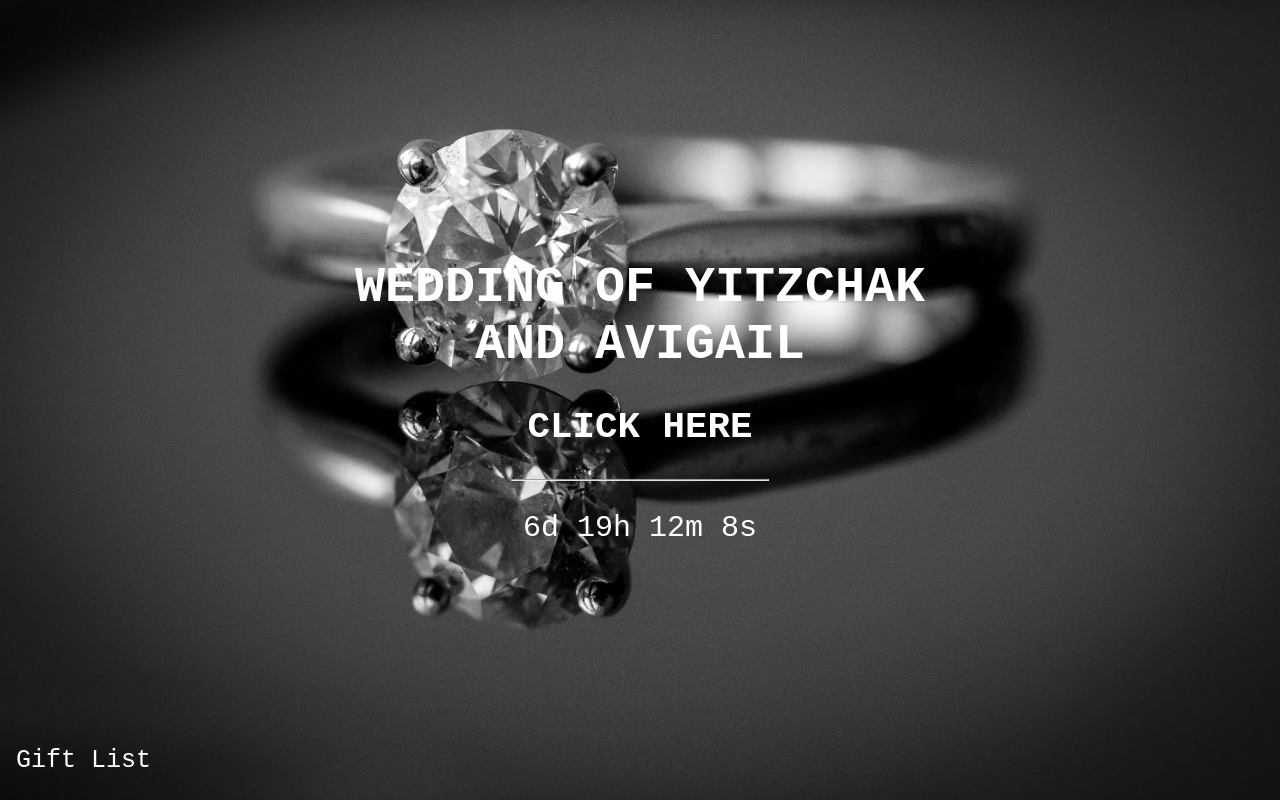
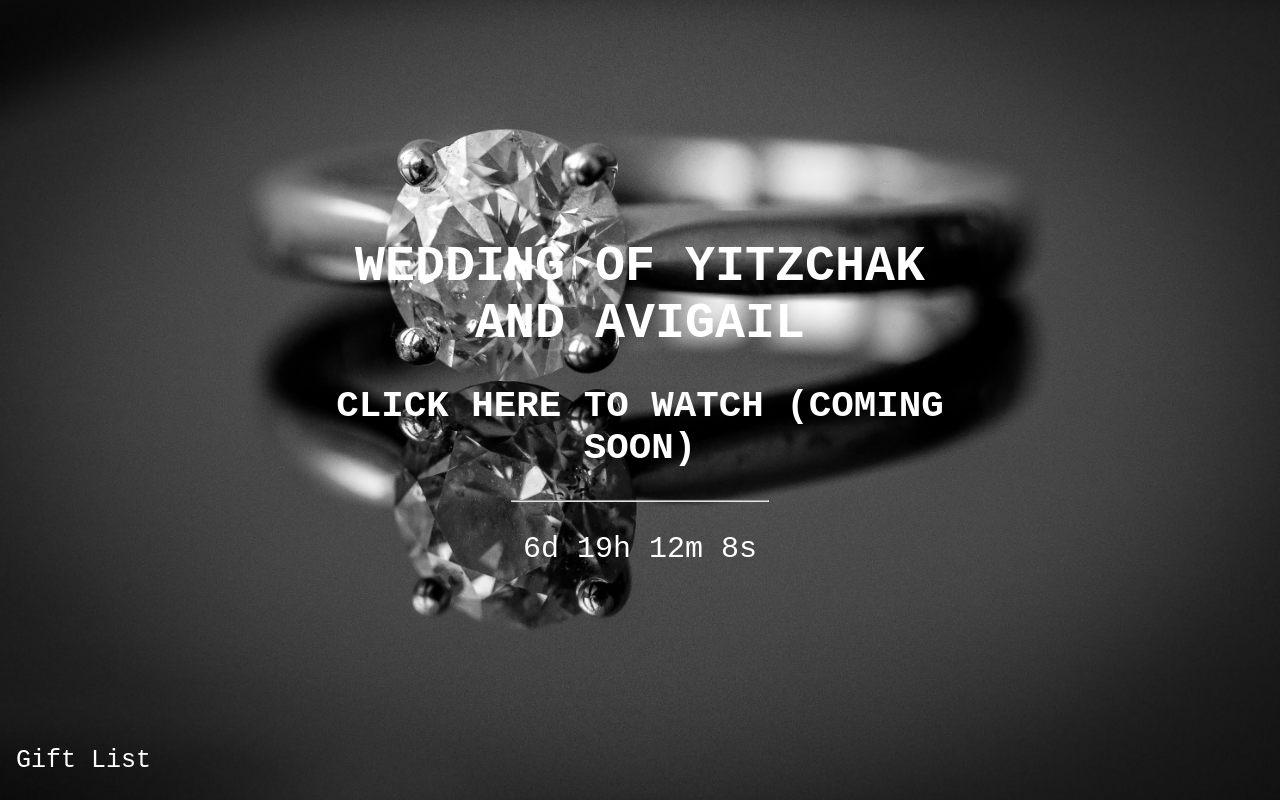
Before and after one commit to rwllr/rwllr.github.io, a plain HTML site: page index.html in a window 1280 px wide. Drawn offline with Linux system fonts and the light colour scheme.

Commit message:
Update index.html

```diff
--- a/index.html
+++ b/index.html
@@ -50,7 +50,7 @@ hr {
   </div>
   <div class="middle">
     <h1>WEDDING OF YITZCHAK AND AVIGAIL</h1>
-    <h2>CLICK HERE</h2>
+    <h2>CLICK HERE TO WATCH (COMING SOON)</h2>
     <hr>
     <p id="demo" style="font-size:30px"></p>
   </div>
```
